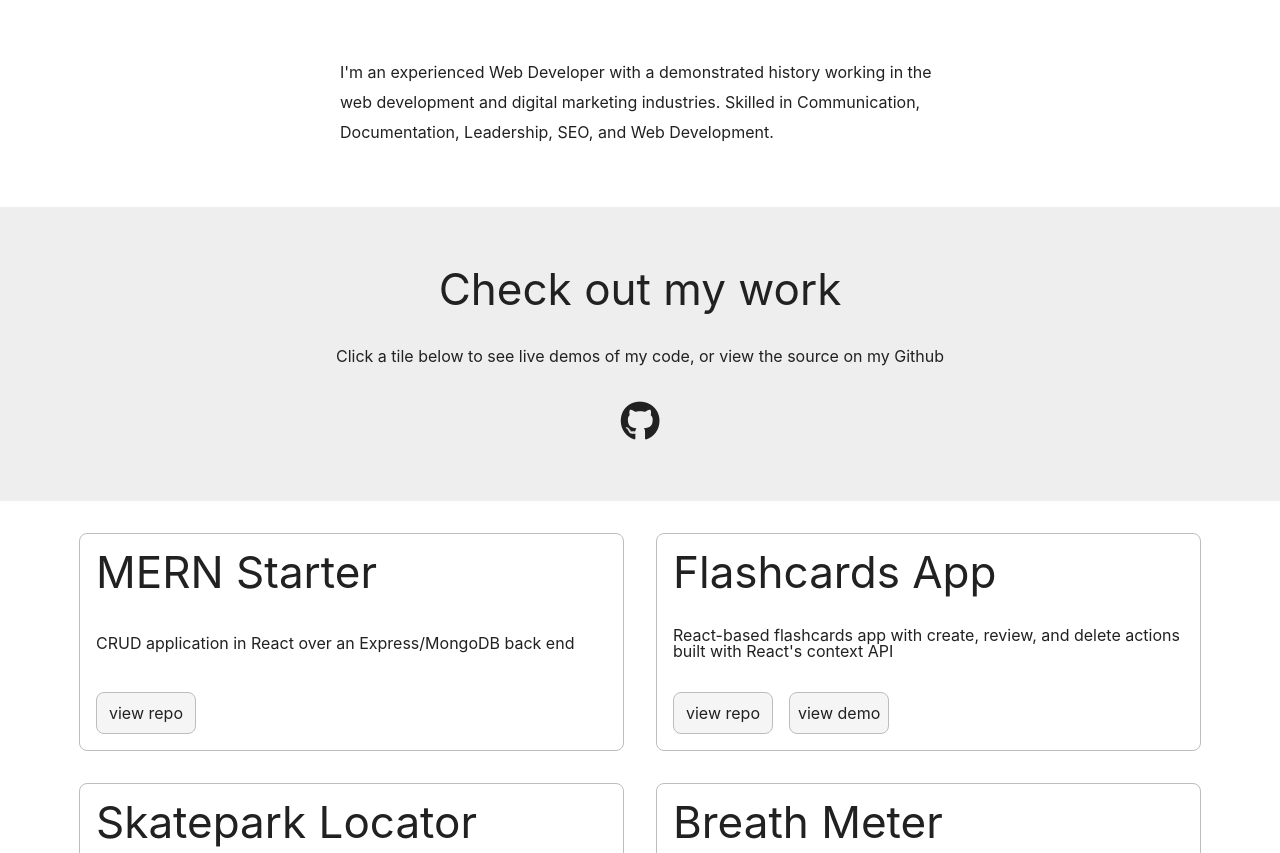
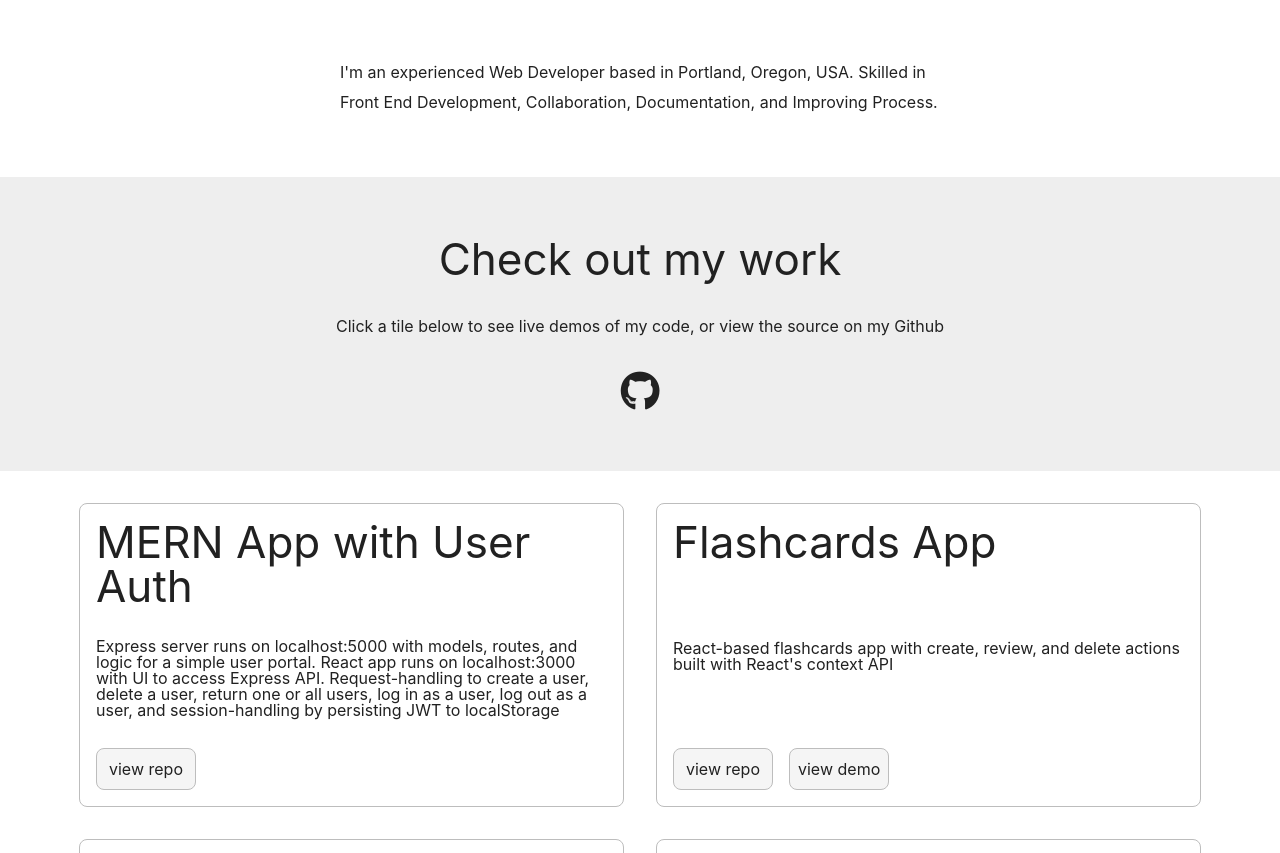
Before and after one commit to BrianwBeal/brianwbeal.github.io, a plain HTML site: page index.html in a window 1280 px wide. Shown: the part 549-1402 px from the top of the page. Drawn offline with Linux system fonts and the light colour scheme.

Commit message:
update tiles for latest projects

```diff
--- a/index.html
+++ b/index.html
@@ -52,7 +52,7 @@
 
             <section class="bio">
                 <div class="bio__container container">
-                    <p class="bio__content">I'm an experienced Web Developer with a demonstrated history working in the web development and digital marketing industries. Skilled in Communication, Documentation, Leadership, SEO, and Web Development.</p>
+                    <p class="bio__content">I'm an experienced Web Developer based in Portland, Oregon, USA. Skilled in Front End Development, Collaboration, Documentation, and Improving Process.</p>
                 </div>
             </section>
 
@@ -72,7 +72,7 @@
                 <div class="portfolio__container container">
                     <div class="portfolio__grid">
 
-                        <div>
+                        <!-- <div>
                             <div class="card">
                                 <h3 class="card__title">MERN Starter</h3>
                                 <p class="card__text">CRUD application in React over an Express/MongoDB back end</p>
@@ -80,7 +80,18 @@
                                     <a href="https://github.com/brianwbeal/mern-starter" class="card__button">view repo</a>
                                 </div>
                             </div>
+                        </div> -->
+
+                        <div>
+                            <div class="card">
+                                <h3 class="card__title">MERN App with User Auth</h3>
+                                <p class="card__text">Express server runs on <code>localhost:5000</code> with models, routes, and logic for a simple user portal. React app runs on <code>localhost:3000</code> with UI to access Express API. Request-handling to create a user, delete a user, return one or all users, log in as a user, log out as a user, and session-handling by persisting JWT to localStorage</p>
+                                <div class="card__button--wrap">
+                                    <a href="https://github.com/brianwbeal/mern-with-user-auth" class="card__button">view repo</a>
+                                </div>
+                            </div>
                         </div>
+
 
                         <div>
                             <div class="card">
@@ -112,7 +123,7 @@
                             </div>
                         </div>
 
-                        <div>
+                        <!-- <div>
                             <div class="card">
                                 <h3 class="card__title">WordPress Theme</h3>
                                 <p class="card__text">Minimal theme for WordPress with custom JavaScript and styles</p>
@@ -120,7 +131,7 @@
                                     <a href="https://github.com/brianwbeal/wordpress-theme-template" class="card__button">view repo</a><a href="https://valueris.com/" class="card__button">view demo</a>
                                 </div>
                             </div>
-                        </div>
+                        </div> -->
 
                     </div>
                 </div>
```
